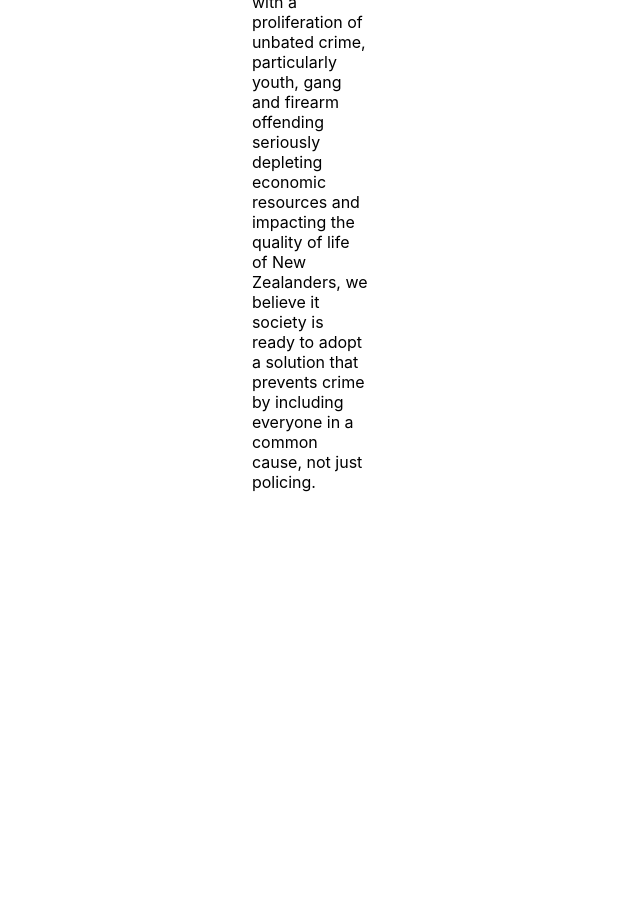
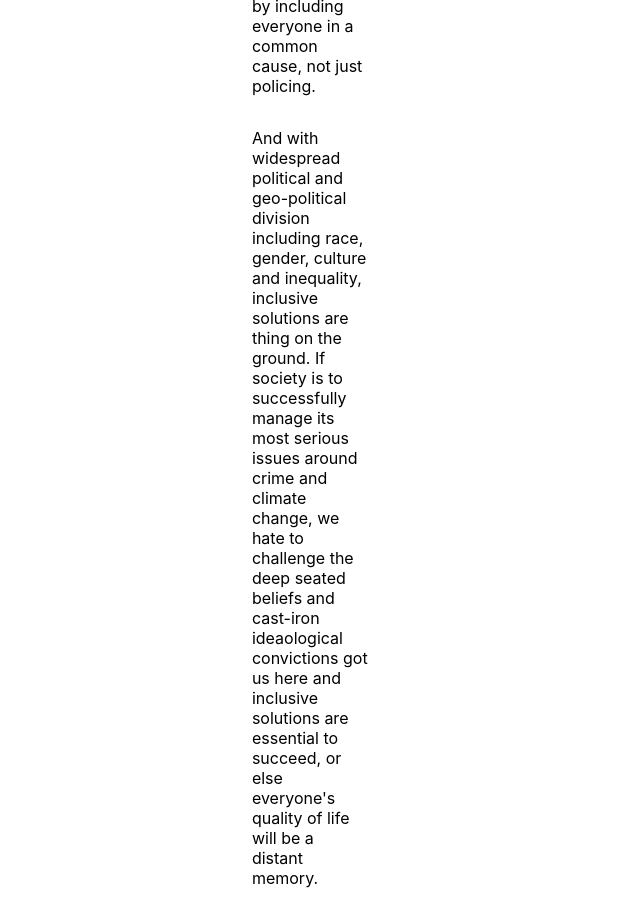
Before and after one commit to berneymark/TrueCrimestoppers, a React (Create React App) app: page /about in a window 1280 px wide. Shown: the part 1320-2224 px from the top of the page, without its empty margins (0-640 px from the left). Before the commit the page ends 1828 px from the top, so only its background shows below. Built offline with nearby package versions, Linux system fonts and the light colour scheme.

Commit message:
updated about page text

```diff
--- a/src/pages/About.js
+++ b/src/pages/About.js
@@ -41,6 +41,15 @@
             solution that prevents crime by including everyone in a common
             cause, not just policing.
           </p>
+          <p>
+            And with widespread political and geo-political division including
+            race, gender, culture and inequality, inclusive solutions are thing
+            on the ground. If society is to successfully manage its most serious
+            issues around crime and climate change, we hate to challenge the
+            deep seated beliefs and cast-iron ideaological convictions got us
+            here and inclusive solutions are essential to succeed, or else
+            everyone's quality of life will be a distant memory.
+          </p>
         </section>
         <section id="about-right">
           <img
```
